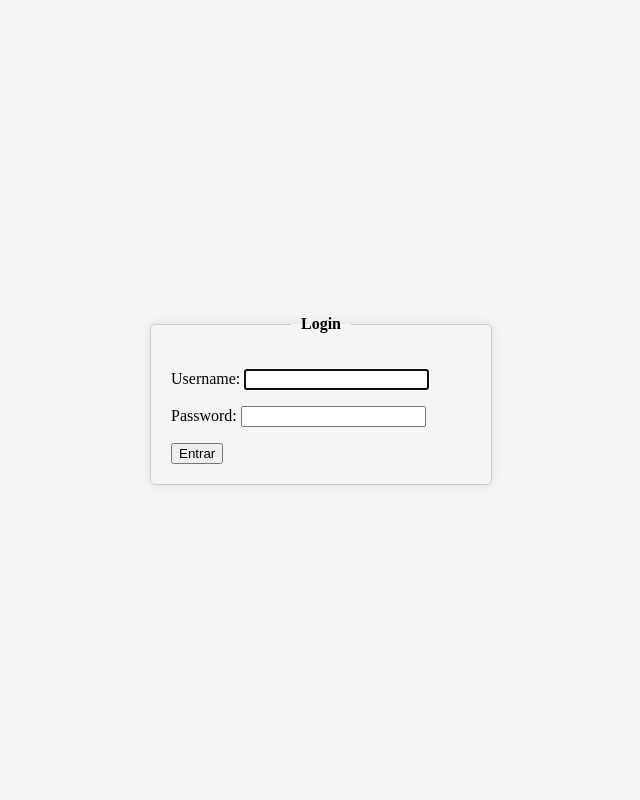
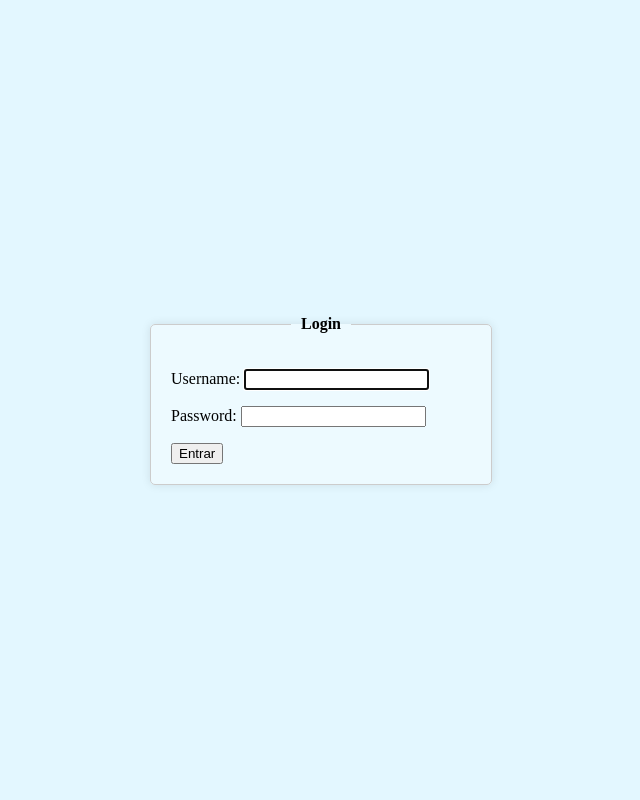
Before and after one commit to VSennaa/cepedi-curso, a Django app: page /accounts/login/ in a window 1280 px wide. Shown: the whole page, without its empty margins (319-959 px from the left). Run offline with Django 5.2, Linux system fonts and the light colour scheme.

Commit message:
background azul

```diff
--- a/escola/templates/alunos/form_aluno.html
+++ b/escola/templates/alunos/form_aluno.html
@@ -2,6 +2,12 @@
 <html>
 <head>
     <title>Cadastrar Aluno</title>
+    <style>
+        body {
+            background-color: #e3f7ff;
+        }
+
+    </style>
 </head>
 <body>
     <h1>Cadastrar Aluno</h1>
--- a/escola/templates/alunos/index.html
+++ b/escola/templates/alunos/index.html
@@ -2,6 +2,12 @@
 <html>
 <head>
     <title>Lista de Alunos</title>
+    <style>
+        body {
+            background-color: #e3f7ff;
+        }
+
+    </style>
 </head>
 <body>
     <h1>Plataforma</h1>
--- a/escola/templates/alunos/lista_alunos.html
+++ b/escola/templates/alunos/lista_alunos.html
@@ -2,6 +2,12 @@
 <html>
 <head>
     <title>Lista de Alunos</title>
+    <style>
+        body {
+            background-color: #e3f7ff;
+        }
+
+    </style>
 </head>
 <body>
     <h1>Alunos Cadastrados</h1>
--- a/escola/templates/registration/login.html
+++ b/escola/templates/registration/login.html
@@ -8,7 +8,7 @@
             display: flex;
             justify-content: center; /* horizontal */
             align-items: center;     /* vertical */
-            background: #f5f5f5;
+            background-color: #e3f7ff;
         }
 
         fieldset {
@@ -17,6 +17,7 @@
             border: 1px solid #ccc;
             border-radius: 5px;
             box-shadow: 0 0 10px rgba(0, 0, 0, 0.1);
+            background-color: #edfaff;
         }
 
         legend {
@@ -24,6 +25,7 @@
             text-align: center;
             padding: 0 10px;
         }
+
     </style>
     <title>Login</title>
 </head>
```
Also changed, not shown: escola/templates/alunos/detalhe_aluno.html (+8 -2 lines), escola/db.sqlite3.
